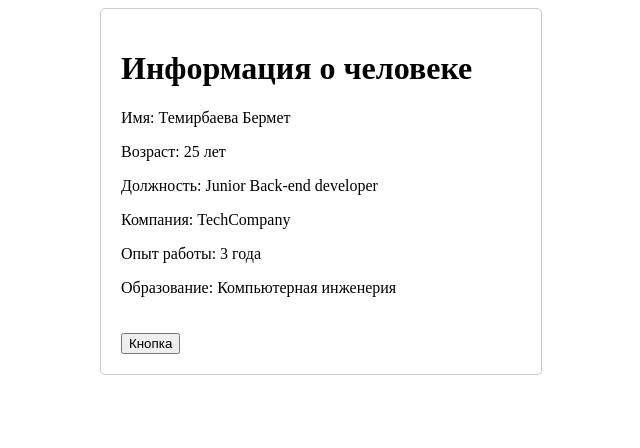
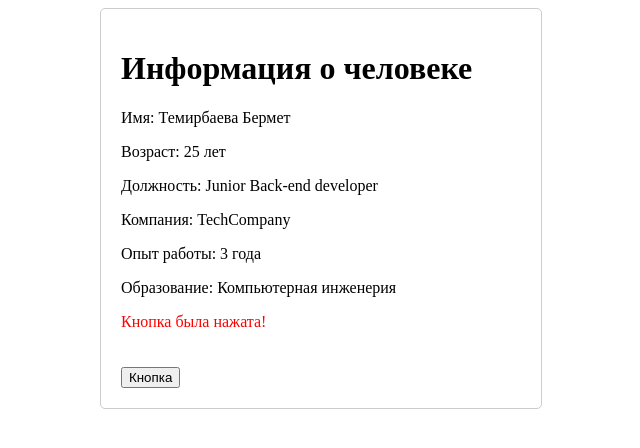
Before and after one commit to temirbaevabermet/Frontend-course, a React (Vite) app in the folder 7_task/: page / in a window 1280 px wide. Both pictures are taken after a click on the button "Кнопка". Shown: the top 448 px of the page, without its empty margins (319-959 px from the left). Built offline with nearby package versions, Linux system fonts and the light colour scheme.

Commit message:
Был добавлен код чтобы при нажатии на кнопку выходило сообщение над кнопкой

```diff
--- a/7_task/src/assets/PersonalInfo.jsx
+++ b/7_task/src/assets/PersonalInfo.jsx
@@ -1,6 +1,10 @@
-import React from 'react';;
+import React, { useState } from 'react';
+const PersonalInfo = () => {
+    const [message, setMessage] = useState('');
 
-const PersonalInfo = () => {
+    const handleClick = () => {
+        setMessage('Кнопка была нажата!');
+    };
     const person = {
         name: "Темирбаева Бермет",
         age: "25 лет",
@@ -9,7 +13,6 @@ const PersonalInfo = () => {
         experience: "3 года",
         education: "Компьютерная инженерия",
     };
-
     return (
         <div style={{ padding: '20px', border: '1px solid #ccc', borderRadius: '5px', maxWidth: '400px', margin: 'auto' }}>
             <h1>Информация о человеке</h1>
@@ -19,7 +22,10 @@ const PersonalInfo = () => {
             <p>Компания: {person.company}</p>
             <p>Опыт работы: {person.experience}</p>
             <p>Образование: {person.education}</p>
-            <button style={{ marginTop: '20px'}}>Кнопка</button>
+            {message && <p style={{ color: 'red' }}>{message}</p>}
+            <button style={{ marginTop: '20px' }} onClick={handleClick}>
+                Кнопка
+            </button>
         </div>
     );
 };
```
